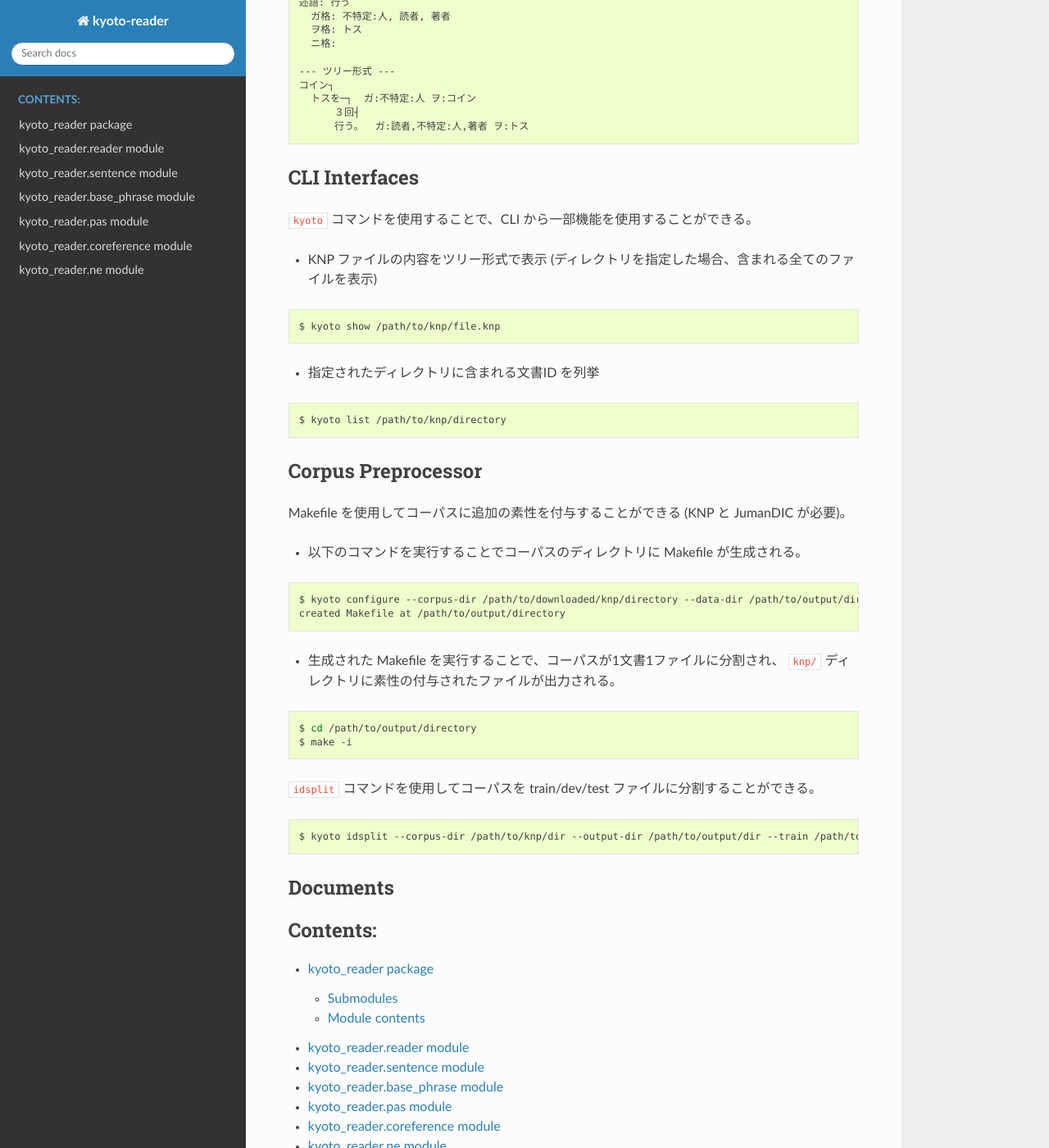
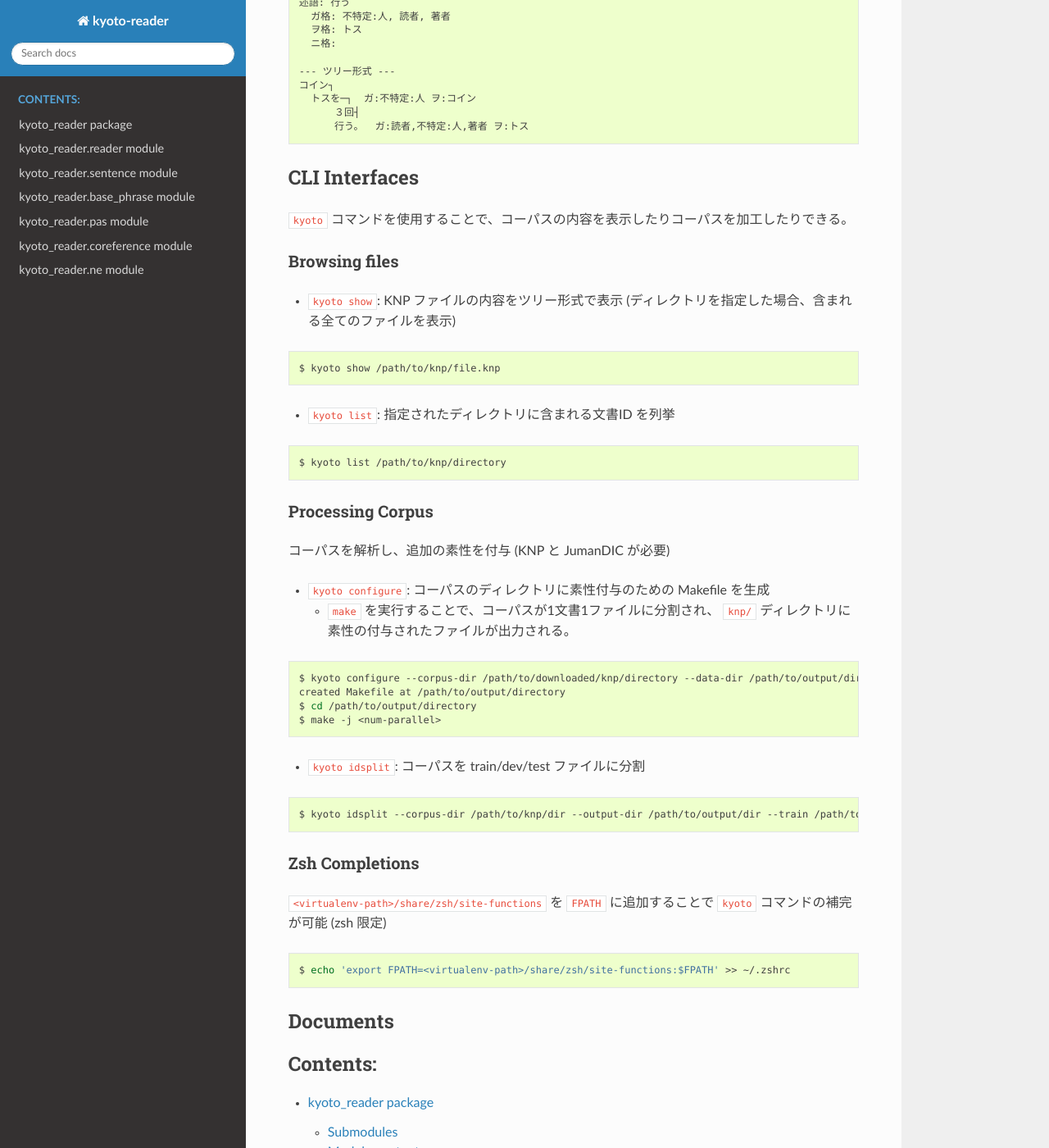
Before and after one commit to ku-nlp/kyoto-reader, a Sphinx documentation site: the page built from docs/source/index.rst, in a window 1280 px wide and 1400 px high, scrolled down 2185 px. Shown: the whole window at 82% size. Built offline with Sphinx 7.4.7 and the Read the Docs theme 2.0.0, drawn with Linux system fonts in a browser that asks for light colours; the version number could not be read and is left out.

Commit message:
fix docs

```diff
--- a/docs/source/index.rst
+++ b/docs/source/index.rst
@@ -135,45 +135,53 @@
 CLI Interfaces
 ========================
 
-``kyoto`` コマンドを使用することで、CLI から一部機能を使用することができる。
+``kyoto`` コマンドを使用することで、コーパスの内容を表示したりコーパスを加工したりできる。
 
-- KNP ファイルの内容をツリー形式で表示 (ディレクトリを指定した場合、含まれる全てのファイルを表示)
+Browsing files
+------------------------
+
+- ``kyoto show``: KNP ファイルの内容をツリー形式で表示 (ディレクトリを指定した場合、含まれる全てのファイルを表示)
 
 .. code-block:: bash
 
    $ kyoto show /path/to/knp/file.knp
 
-- 指定されたディレクトリに含まれる文書ID を列挙
+- ``kyoto list``: 指定されたディレクトリに含まれる文書ID を列挙
 
 .. code-block:: bash
 
    $ kyoto list /path/to/knp/directory
 
+Processing Corpus
+------------------------
 
-Corpus Preprocessor
-========================
+コーパスを解析し、追加の素性を付与 (KNP と JumanDIC が必要)
 
-Makefile を使用してコーパスに追加の素性を付与することができる (KNP と JumanDIC が必要)。
+- ``kyoto configure``: コーパスのディレクトリに素性付与のための Makefile を生成
 
-- 以下のコマンドを実行することでコーパスのディレクトリに Makefile が生成される。
+  - ``make`` を実行することで、コーパスが1文書1ファイルに分割され、 ``knp/`` ディレクトリに素性の付与されたファイルが出力される。
 
 .. code-block:: bash
 
    $ kyoto configure --corpus-dir /path/to/downloaded/knp/directory --data-dir /path/to/output/directory --juman-dic-dir /path/to/JumanDIC/directory
    created Makefile at /path/to/output/directory
+   $ cd /path/to/output/directory
+   $ make -j <num-parallel>
 
-- 生成された Makefile を実行することで、コーパスが1文書1ファイルに分割され、 ``knp/`` ディレクトリに素性の付与されたファイルが出力される。
-
-.. code-block:: bash
-
-   $ cd /path/to/output/directory
-   $ make -i
-
-``idsplit`` コマンドを使用してコーパスを train/dev/test ファイルに分割することができる。
+- ``kyoto idsplit``: コーパスを train/dev/test ファイルに分割
 
 .. code-block:: bash
 
    $ kyoto idsplit --corpus-dir /path/to/knp/dir --output-dir /path/to/output/dir --train /path/to/train/id/file --dev /path/to/dev/id/file --test /path/to/test/id/file
+
+Zsh Completions
+------------------------
+
+``<virtualenv-path>/share/zsh/site-functions`` を ``FPATH`` に追加することで ``kyoto`` コマンドの補完が可能 (zsh 限定)
+
+.. code-block:: bash
+
+   $ echo 'export FPATH=<virtualenv-path>/share/zsh/site-functions:$FPATH' >> ~/.zshrc
 
 Documents
 ============
```
